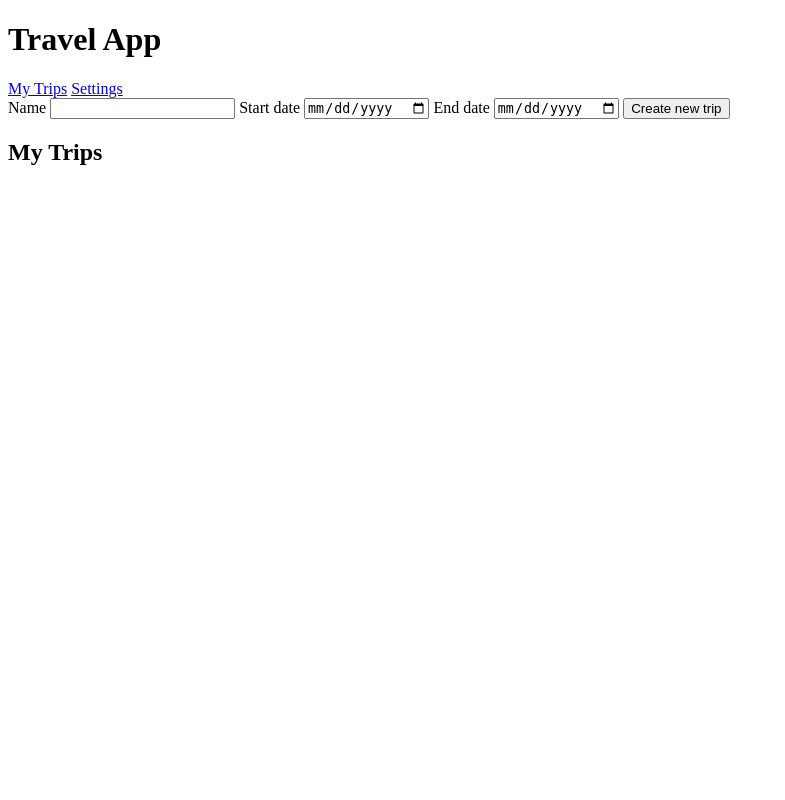
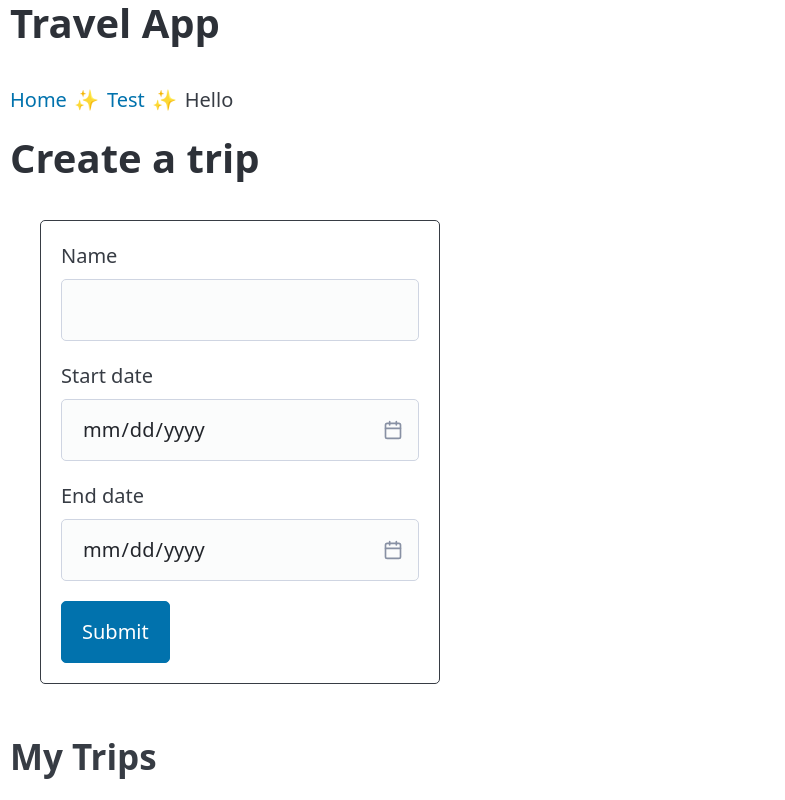
Before and after one commit to mgrijalva/travel_planning_app, a Flask app: page / in a window 1280 px wide. Shown: the whole page, without its empty margins (0-785 px from the left). Run offline with Flask 3, Linux system fonts and the light colour scheme; data that the repository does not hold is empty; some libraries are stand-ins or nearby versions.

Commit message:
Add styling for forms and event display in trip views

```diff
--- /dev/null
+++ b/travel_app/static/css/global.css
@@ -0,0 +1,16 @@
+.form-box {
+    max-width: 400px;
+    margin: 2rem 0 2rem 2rem;
+    padding: 1rem;
+    border: 1px solid;
+    border-radius: 5px;
+}
+
+.event-drop-down{
+    max-width: 600px;
+}
+
+li::marker {
+        font-size: 1.2em;
+        content: "⭐ ";
+    }
--- a/travel_app/templates/layouts/layout.html
+++ b/travel_app/templates/layouts/layout.html
@@ -1,10 +1,22 @@
+<head>
+    <link
+    rel="stylesheet"
+    href="https://cdn.jsdelivr.net/npm/@picocss/pico@2/css/pico.min.css"
+    >
+    <link rel="stylesheet" href="{{ url_for('static', filename='css/global.css') }}">
+</head>
+
+
 <!DOCTYPE html>
 <html>
     <body>
-        <h1>Travel App</h1>
-        <nav>
-            <a href="#">My Trips</a>
-            <a href="#">Settings</a>
+        <h1 style="margin-left:10px">Travel App</h1>
+        <nav aria-label="breadcrumb" style="--pico-nav-breadcrumb-divider: '✨'; padding-left: 10px;">
+            <ul>
+                <li><a href="/">Home</a></li>
+                <li><a href="#">Test</a></li>
+                <li>Hello</li>
+            </ul>
         </nav>
 
         <div>
--- a/travel_app/templates/trips/index.html
+++ b/travel_app/templates/trips/index.html
@@ -1,7 +1,8 @@
 {% extends 'layouts/layout.html' %}
 
 {% block content %}
-<form action="/trips" method="POST">
+<h1 style="margin-left:10px">Create a trip</h1>
+<form action="/trips" method="POST" class="form-box">
     <label>Name</label>
     <input type="text" name="title" required/>
     <label>Start date</label>
@@ -9,10 +10,10 @@
     <label>End date</label>
     <input type="date" name="end-date" required/>
 
-    <button role="submit">Create new trip</button>
+    <button role="submit">Submit</button>
 </form>
 
-<h2>My Trips</h2>
+<h2 style="margin-left:10px">My Trips</h2>
 <ul>
     {% for trip in trips %}
         <li>
```
Also changed, not shown: travel_app/templates/trips/trip.html (+4 -4 lines).
